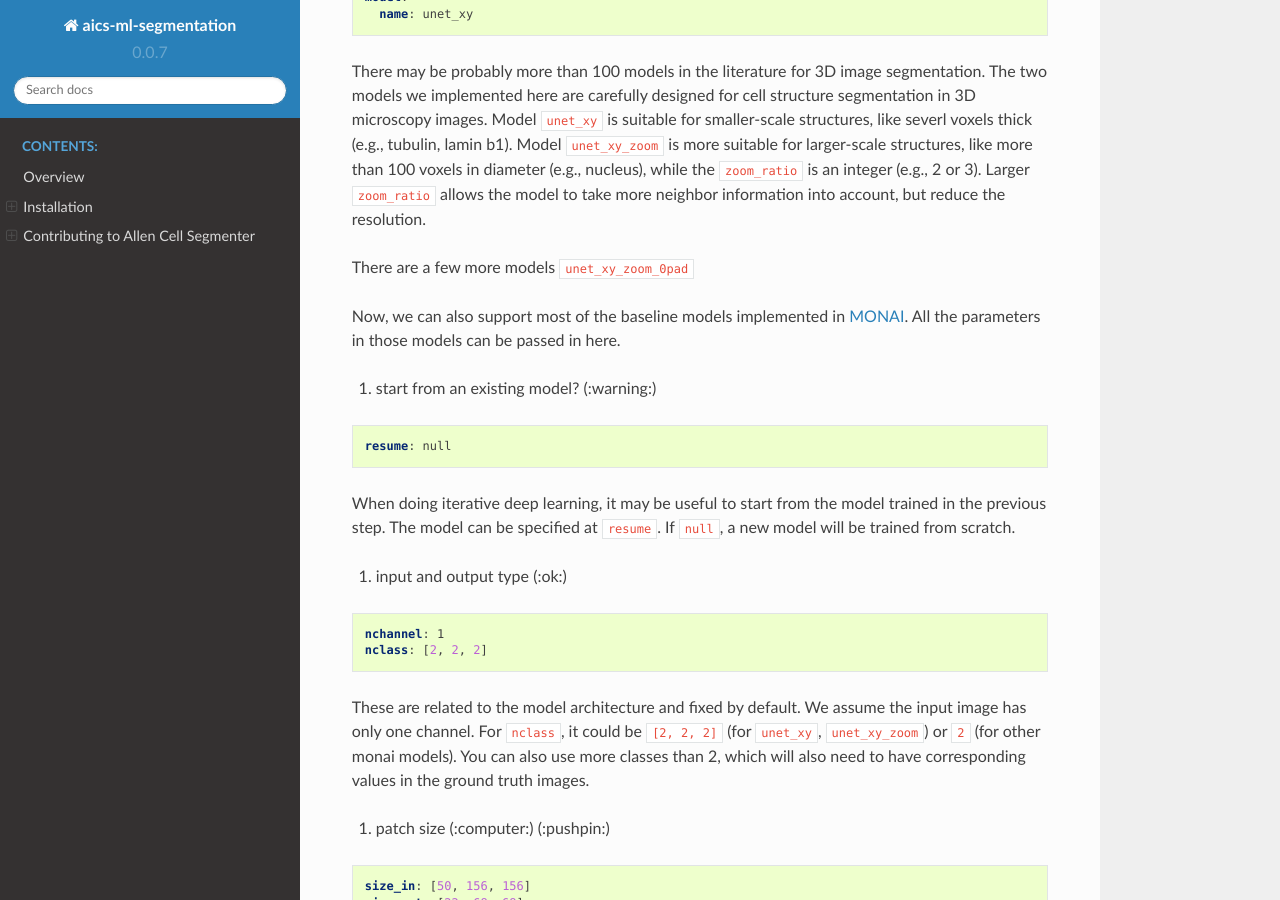
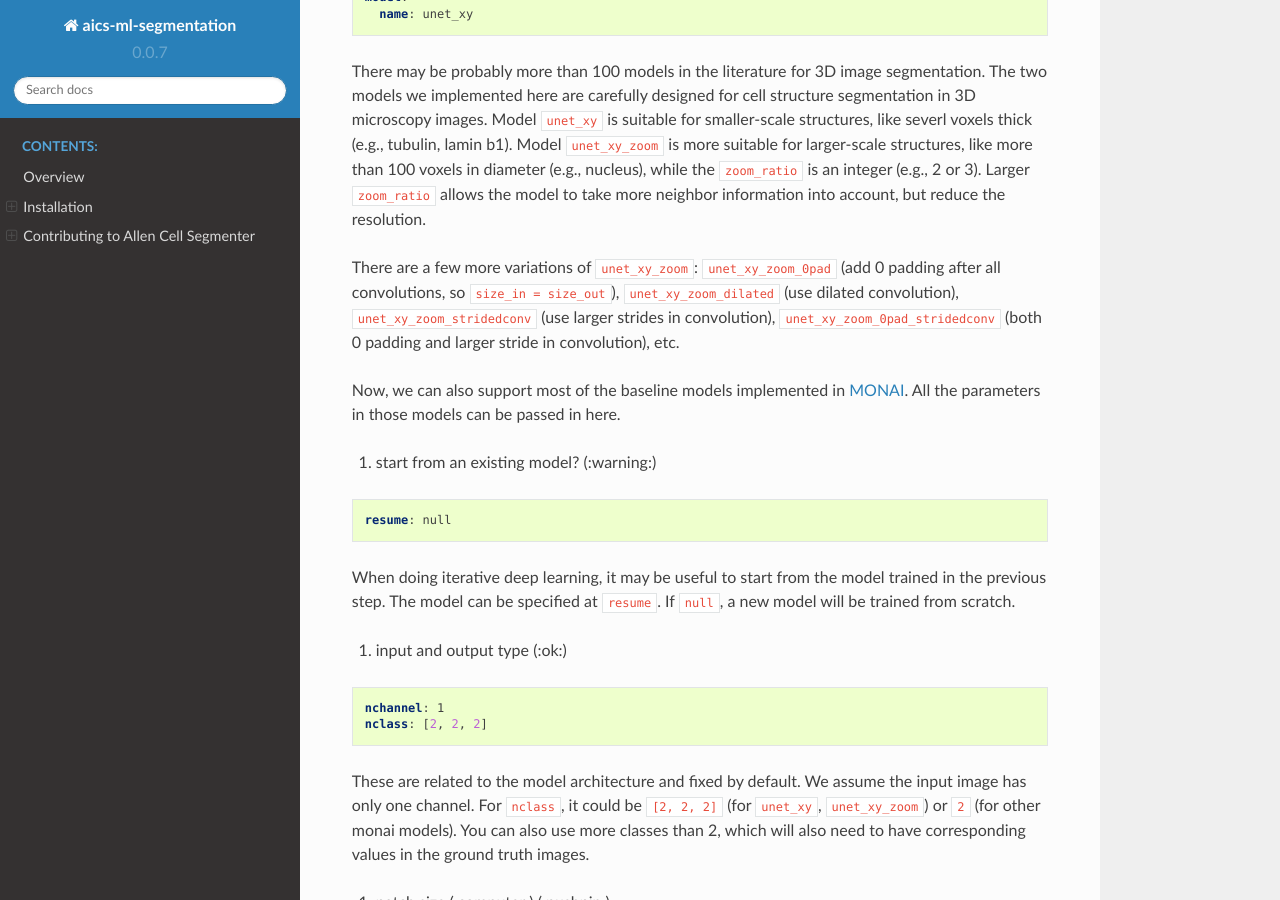
Before and after one commit to AllenCell/aics-ml-segmentation, a Sphinx documentation site: the page built from docs/doc_train_yaml.md, in a window 1280 px wide and 900 px high, scrolled down 775 px. Built offline with Sphinx 7.4.7 and the Read the Docs theme 2.0.0, drawn with Linux system fonts in a browser that asks for light colours; pages that are not in the unit, such as notebooks, are missing from menus; the version number is read from the project's files by our own code.

Commit message:
update readme

````diff
--- a/docs/doc_train_yaml.md
+++ b/docs/doc_train_yaml.md
@@ -25,7 +25,7 @@ model:
 ```
 There may be probably more than 100 models in the literature for 3D image segmentation. The two models we implemented here are carefully designed for cell structure segmentation in 3D microscopy images. Model `unet_xy` is suitable for smaller-scale structures, like severl voxels thick (e.g., tubulin, lamin b1). Model `unet_xy_zoom` is more suitable for larger-scale structures, like more than 100 voxels in diameter (e.g., nucleus), while the `zoom_ratio` is an integer (e.g., 2 or 3). Larger `zoom_ratio` allows the model to take more neighbor information into account, but reduce the resolution.
 
-There are a few more models `unet_xy_zoom_0pad`
+There are a few more variations of `unet_xy_zoom`: `unet_xy_zoom_0pad` (add 0 padding after all convolutions, so `size_in = size_out`), `unet_xy_zoom_dilated` (use dilated convolution), `unet_xy_zoom_stridedconv` (use larger strides in convolution), `unet_xy_zoom_0pad_stridedconv` (both 0 padding and larger stride in convolution), etc.
 
 Now, we can also support most of the baseline models implemented in [MONAI](https://docs.monai.io/en/latest/networks.html#nets). All the parameters in those models can be passed in here.
 
````
